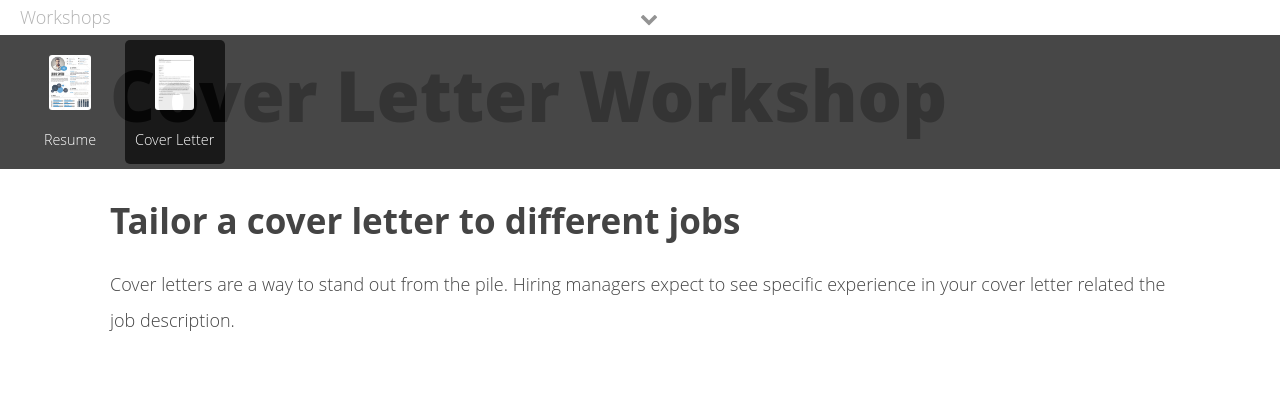
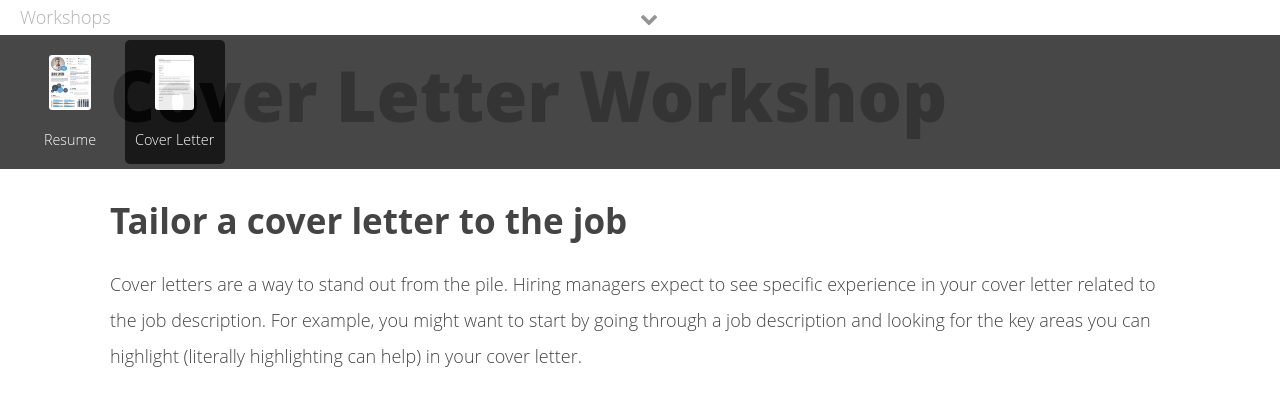
Before and after one commit to dwthurber/resume-coverletter, a Jekyll site: the page built from cover-letter.html, in a window 1280 px wide. Shown: the top 406 px of the page. Built offline with Jekyll 4.4.1, drawn with Linux system fonts in a browser that asks for light colours; nearby versions of some CDN libraries.

Commit message:
Updated 'cover-letter.html' via CloudCannon

```diff
--- a/cover-letter.html
+++ b/cover-letter.html
@@ -8,13 +8,13 @@ layout: default
             <div class="workshop-menu">
                 <div class="workshop-thumbnail">
                     <a href="{{ site.baseurl }}/resume.html">
-                    <img src="./img/resume.jpg">
+                    <img src="./img/resume.jpg" />
                     <p>Resume</p>
                     </a>
                 </div>
                 <div class="workshop-thumbnail thumbnail-active">
                     <a href="{{ site.baseurl }}/cover-letter.html">
-                        <img src="./img/cover-letter.jpg">
+                        <img src="./img/cover-letter.jpg" />
                     <p>Cover Letter</p>
                     </a>
                 </div>
@@ -30,8 +30,8 @@ layout: default
     </div>
 <section>
     <div class="container">
-            <h2 class="editable">Tailor a cover letter to different jobs</h2>
-            <p class="editable">Cover letters are a way to stand out from the pile. Hiring managers expect to see specific experience in your cover letter related the job description.</p>
+            <h2 class="editable">Tailor a cover letter to the job</h2>
+            <p class="editable">Cover letters are a way to stand out from the pile. Hiring managers expect to see specific experience in your cover letter related to the job description. For example, you might want to start by going through a job description and looking for the key areas you can highlight (literally highlighting can help) in your cover letter.&nbsp;</p>
     </div>
 </section>
 <section class="resource-overlay" id="overlay">
```
